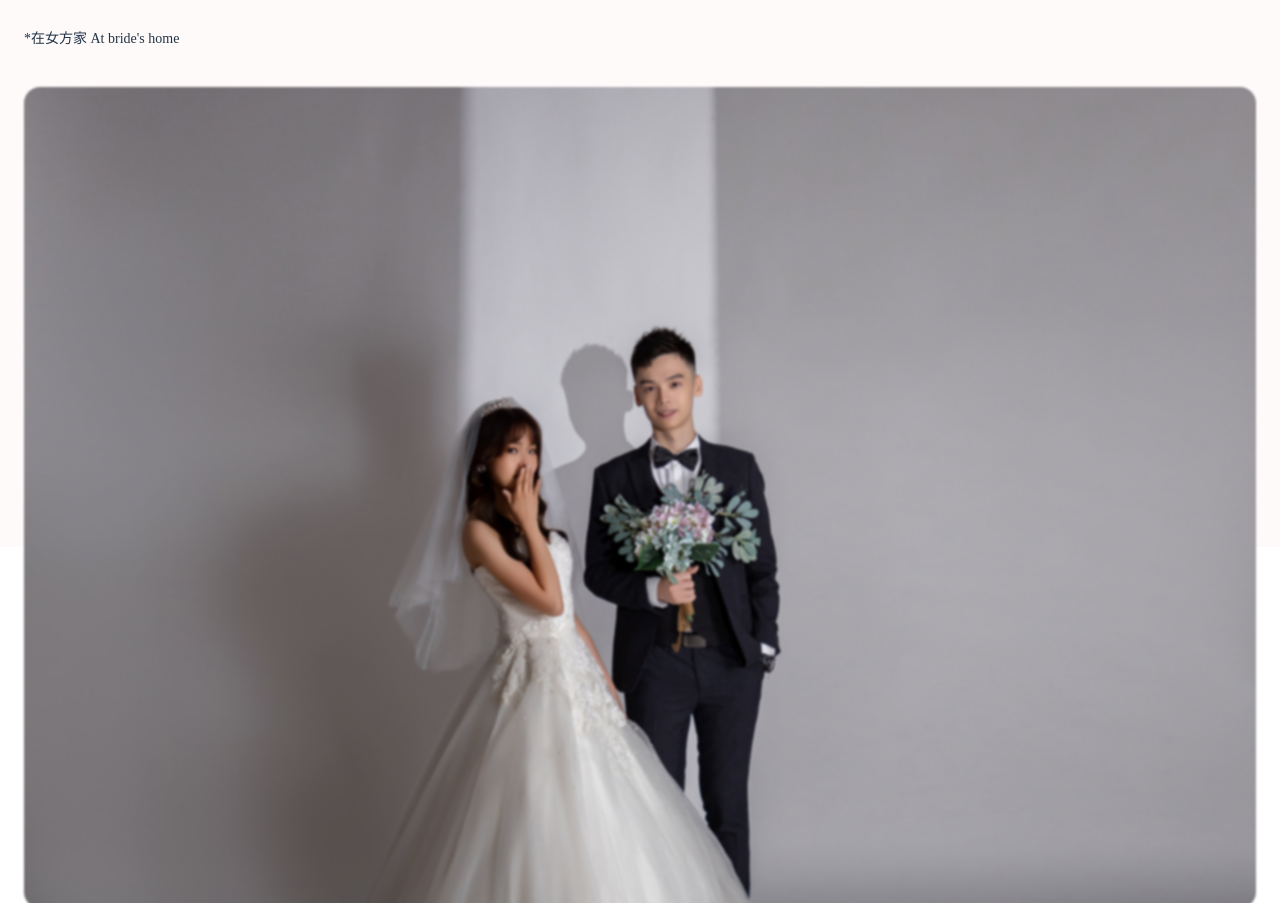
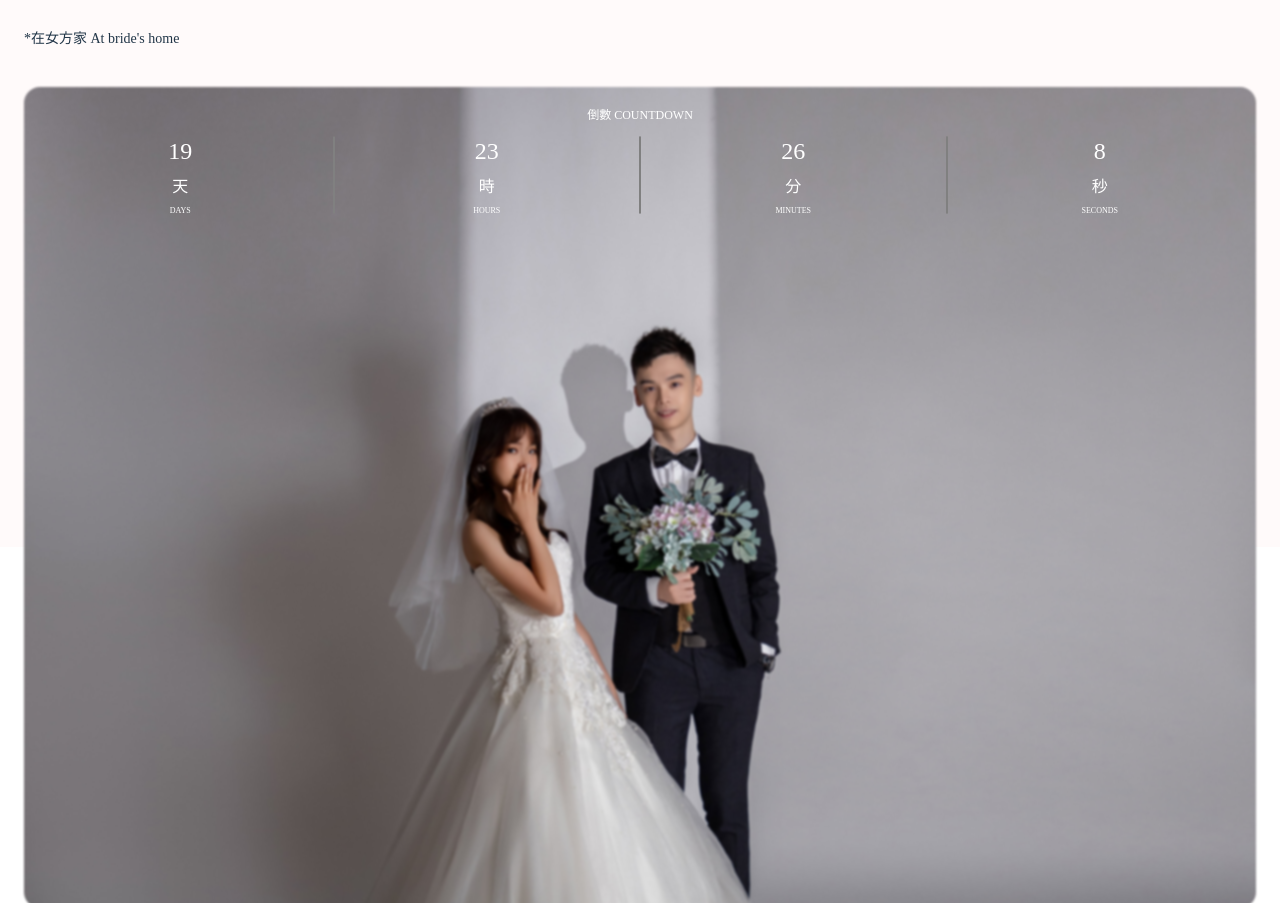
Before and after one commit to wongjiahau/2022-11-26-wedding-itinerary, a React (Vite) app: page / in a window 1280 px wide. Shown: the part 1997-2900 px from the top of the page. Built offline with nearby package versions, Linux system fonts and the light colour scheme.

Commit message:
fix(itinerary): countdown is hidden

```diff
--- a/src/App.tsx
+++ b/src/App.tsx
@@ -253,6 +253,7 @@ function App() {
                     columnGap: 4,
                     textAlign: "center",
                     color: "white",
+                    zIndex: 2,
                   }}
                 >
                   <Box
```
